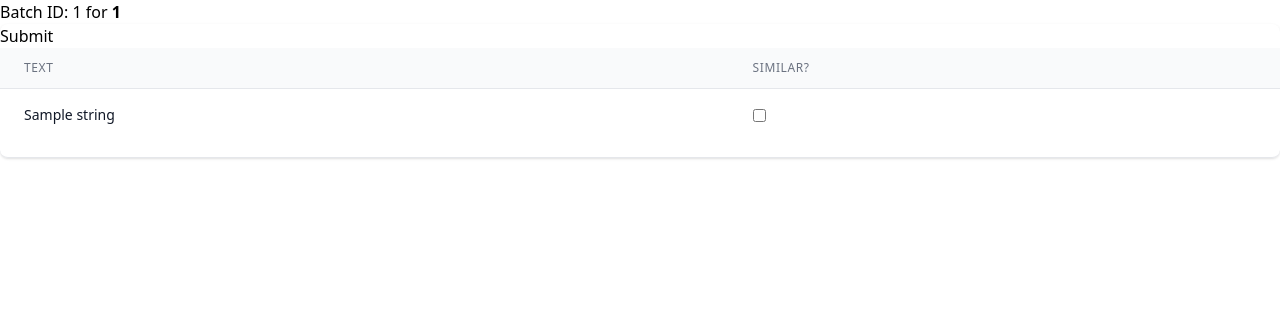
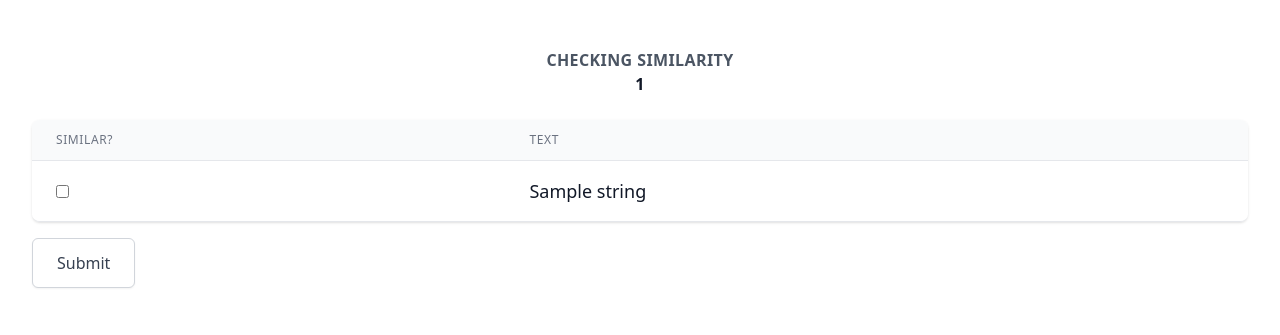
Before and after one commit to koaning/labeltable, a FastAPI app: template templates/labelview.html in a window 1280 px wide. Shown: the top 335 px of the page. Run offline with FastAPI, Linux system fonts and the light colour scheme; the template is opened without the code that fills it: most values are stand-ins (such as "Sample title", 1, 10 or a date in 2020); some libraries are stand-ins or nearby versions.

Commit message:
base idea works now

```diff
--- a/app.py
+++ b/app.py
@@ -6,7 +6,9 @@ def batch_generator():
     """Generates a batch of strings to label."""
     letters = "qwertyuiopasdfghjklzxcvbnm"
     while True:
-        strings = ["".join(random.choice(letters) for i in range(5)) for j in range(6)]
+        strings = [
+            "".join(random.choice(letters) for i in range(50)) for j in range(10)
+        ]
         original_id = "".join(random.choice(letters) for i in range(10))
         yield {"original_id": original_id, "items": strings}
 
--- a/templates/labelview.html
+++ b/templates/labelview.html
@@ -1,3 +1,5 @@
+{% import 'macros.html' as macros %}
+
 <html>
 <head>
   <title>Item Details</title>
@@ -5,41 +7,19 @@
   <script src="https://cdn.tailwindcss.com"></script>
 </head>
 <body>
-  <h1>Batch ID: {{ id }} for <b>{{orig_id}}</b></h1>
+  <div class="py-12 bg-white max-w-7xl mx-auto px-4 sm:px-6 lg:px-8">
     <div class="flex flex-col">
       <div class="-my-2 overflow-x-auto sm:-mx-6 lg:-mx-8">
         <div class="py-2 align-middle inline-block min-w-full sm:px-6 lg:px-8">
-        <div class="shadow overflow-hidden border-b border-gray-200 sm:rounded-lg">
-
-          <button class="btn" hx-post="/submit" hx-include="#label-table" hx-target="#label-table" hx-swap="#label-table">
+          <div class="">
+            {{macros.tableview(orig_id, strings)}}
+            <button hx-post="/submit" hx-include="#label-table" hx-target="#label-table" hx-swap="#label-table" class="inline-flex items-center px-6 py-3 border border-gray-300 shadow-sm text-base font-medium rounded-md text-gray-700 bg-white hover:bg-gray-50">
               Submit
             </button>
-
-          <form id="label-table"">
-            <input type='hidden' value='{{orig_id}}' name='origid'>
-            <table class="min-w-full divide-y divide-gray-200">
-              <thead class="bg-gray-50">
-                <tr>
-                  <th scope="col" class="px-6 py-3 text-left text-xs font-medium text-gray-500 uppercase tracking-wider">Text</th>
-                  <th scope="col" class="px-6 py-3 text-left text-xs font-medium text-gray-500 uppercase tracking-wider">Similar?</th>
-                </tr>
-              </thead>
-              <tbody id="tbody" class="bg-white divide-y divide-gray-200">
-                {% for string in strings %}
-                  <tr>
-                    <td class="px-6 py-4 whitespace-nowrap text-sm font-medium text-gray-900">{{string}}</td>
-                    <td class="px-6 py-4 whitespace-nowrap text-sm font-medium text-gray-900">
-                      <input type='hidden' value='off' name='{{string}}'>
-                      <input type="checkbox" name="{{string}}">
-                    </td>
-                  </tr>
-                {% endfor %}
-              </tbody>
-            </table>
-          </form>
           </div>
         </div>
       </div>
     </div>
   </body>
+</div>
 </html>
--- /dev/null
+++ b/templates/macros.html
@@ -0,0 +1,31 @@
+{% macro tableview(orig_id, strings) -%}
+<form id="label-table">
+    <div class="lg:text-center">
+        <h2 class="text-base text-gray-600 font-semibold tracking-wide uppercase">Checking Similarity</h2>
+        <h3 class="text-base text-2xl text-gray-900 tracking-wide"><b>{{orig_id}}</b></h3>
+        <br>
+    </div>
+    <div class="shadow overflow-hidden border-b border-gray-200 sm:rounded-lg">
+        <input type='hidden' value='{{orig_id}}' name='origid'>
+        <table class="min-w-full divide-y divide-gray-200">
+            <thead class="bg-gray-50">
+                <tr>
+                    <th scope="col" class="px-6 py-3 text-left text-xs font-medium text-gray-500 uppercase tracking-wider">Similar?</th>
+                    <th scope="col" class="px-6 py-3 text-left text-xs font-medium text-gray-500 uppercase tracking-wider">Text</th>
+                </tr>
+            </thead>
+            <tbody id="tbody" class="bg-white divide-y divide-gray-200">
+                {% for string in strings %}
+                <tr>
+                    <td class="px-6 py-4 whitespace-nowrap text-sm font-medium text-gray-900">
+                        <input type='hidden' value='off' name='{{string}}'>
+                        <input type="checkbox" name="{{string}}">
+                    </td>
+                    <td class="px-6 py-4 whitespace-nowrap text-lg font-medium text-gray-900">{{string}}</td>
+                </tr>
+                {% endfor %}
+            </tbody>
+        </table>
+    </div>
+</form>
+{%- endmacro %}
```
Also changed, not shown: templates/labeltable.html (+3 -22 lines). Lines whose indentation alone changed are shown as unchanged.
